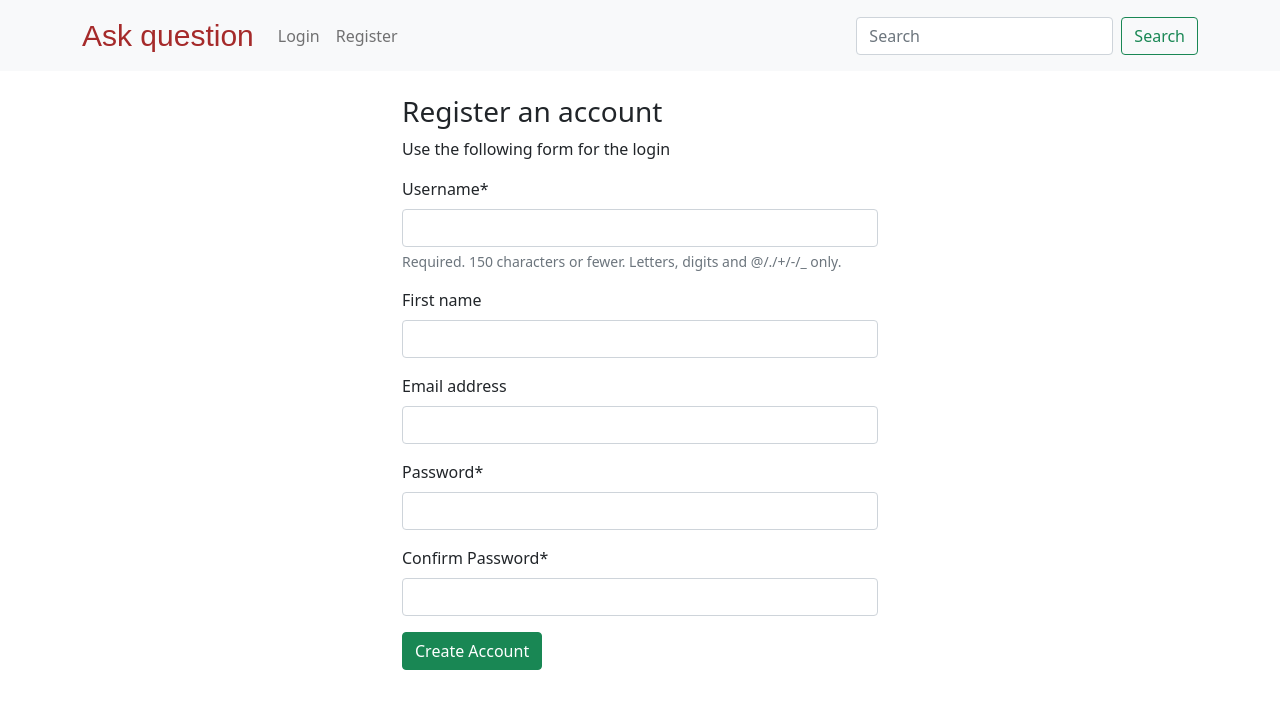
After one commit to ivelinakaraivanova/QuestionsAndAnswersApp, a Django app: page /register/ in a window 1280 px wide. The commit adds this page. Shown: the top 709 px of the page. Run offline with Django 4.2, Linux system fonts and the light colour scheme; some libraries are stand-ins or nearby versions.

Commit message:
User login, logout and registration added

```diff
--- /dev/null
+++ b/src/questions_and_answers/questions_and_answers/questions/forms.py
@@ -0,0 +1,28 @@
+from django import forms
+from django.contrib.auth import get_user_model
+
+User = get_user_model()
+
+
+class UserRegistrationForm(forms.ModelForm):
+
+    password = forms.CharField(
+        label='Password',
+        widget= forms.PasswordInput,
+    )
+
+    password2 = forms.CharField(
+        label='Confirm Password',
+        widget=forms.PasswordInput,
+    )
+
+    class Meta:
+        model = User
+        fields = ('username', 'first_name', 'email')
+
+    def clean_password2(self):
+        clean_data = self.cleaned_data
+        if clean_data['password'] != clean_data['password2']:
+            raise forms.ValidationError("Passwords don't match")
+
+        return clean_data['password2']
--- a/src/questions_and_answers/questions_and_answers/questions/views.py
+++ b/src/questions_and_answers/questions_and_answers/questions/views.py
@@ -1,5 +1,6 @@
 from django.shortcuts import render, get_object_or_404
 
+from questions_and_answers.questions.forms import UserRegistrationForm
 from questions_and_answers.questions.models import Question
 
 
@@ -21,3 +22,19 @@ def question_details(request, slug):
     }
 
     return render(request, 'q_details.html', context)
+
+
+def register(request):
+    if request.method == 'POST':
+        user_form = UserRegistrationForm(request.POST)
+
+        if user_form.is_valid():
+            new_user = user_form.save(commit=False)
+            new_user.set_password(user_form.cleaned_data['password'])
+            new_user.save()
+            return render(request, 'register_done.html', {'user_form': user_form})
+
+    else:
+        user_form = UserRegistrationForm()
+
+    return render(request, 'register.html', {'user_form': user_form})
--- a/src/questions_and_answers/questions_and_answers/urls.py
+++ b/src/questions_and_answers/questions_and_answers/urls.py
@@ -19,4 +19,5 @@ from django.urls import path, include
 urlpatterns = [
     path('admin/', admin.site.urls),
     path('', include('questions_and_answers.questions.urls')),
+    path('', include('questions_and_answers.users.urls')),
 ]
--- /dev/null
+++ b/src/questions_and_answers/questions_and_answers/users/urls.py
@@ -0,0 +1,10 @@
+from django.urls import path
+from django.contrib.auth.views import LoginView, LogoutView
+
+from questions_and_answers.questions.views import register
+
+urlpatterns = [
+    path('login/', LoginView.as_view(), name='login'),
+    path('logout/', LogoutView.as_view(template_name='registration/logout.html'), name='logout'),
+    path('register/', register, name='register'),
+]
--- a/src/questions_and_answers/templates/navbar.html
+++ b/src/questions_and_answers/templates/navbar.html
@@ -15,17 +15,18 @@
     </button>
     <div class="collapse navbar-collapse" id="navbarSupportedContent">
       <ul class="navbar-nav me-auto mb-2 mb-lg-0">
-        <li class="nav-item">
-          <a class="nav-link disabled">Welcome, ...</a>
+          {%  if request.user.is_authenticated %}
+            <li class="nav-item mx-5">
+              <a class="nav-link disabled">Welcome, {{request.user.username}}</a>
             </li>
             <li class="nav-item">
-          <a class="nav-link active" aria-current="page" href="#">Home</a>
+              <a class="nav-link active" aria-current="page" href="{% url 'questions_list' %}">Home</a>
             </li>
             <li class="nav-item">
               <a class="nav-link" href="#">Add Question</a>
             </li>
             <li class="nav-item">
-          <a class="nav-link" href="#">Logout</a>
+              <a class="nav-link" href="{% url 'logout' %}">Logout</a>
             </li>
             <li class="nav-item dropdown">
               <a class="nav-link dropdown-toggle" href="#" id="navbarDropdown" role="button" data-bs-toggle="dropdown" aria-expanded="false">
@@ -37,12 +38,14 @@
                 <li><a class="dropdown-item" href="#">Quiestion & Answer</a></li>
               </ul>
             </li>
+          {% else %}
             <li class="nav-item">
-          <a class="nav-link" href="#">Login</a>
+              <a class="nav-link" href="{% url 'login' %}">Login</a>
             </li>
             <li class="nav-item">
-          <a class="nav-link" href="#">Register</a>
+              <a class="nav-link" href="{% url 'register' %}">Register</a>
             </li>
+          {% endif %}
       </ul>
       <form class="d-flex">
         <input class="form-control me-2" type="search" placeholder="Search" aria-label="Search">
--- /dev/null
+++ b/src/questions_and_answers/templates/register.html
@@ -0,0 +1,30 @@
+{%  extends 'base.html' %}
+{% load crispy_forms_tags %}
+
+{% block title %} Registration {% endblock %}
+
+{% block style %}
+    <style>
+        .register_style {
+            width: 500px;
+            margin: auto;
+        }
+    </style>
+{%  endblock %}
+
+{% block body %}
+    <div class="container mt-4 register_style">
+    <h3>Register an account</h3>
+    <p>
+        Use the following form for the login
+    </p>
+    <form action="" method="post" novalidate>
+
+        {% csrf_token %}
+        {{ user_form | crispy }}
+
+        <input type="submit" value="Create Account" class="btn btn-success">
+
+    </form>
+    </div>
+{% endblock %}
```
Also changed, not shown: src/questions_and_answers/questions_and_answers/settings.py (+13 -0 lines), src/questions_and_answers/templates/register_done.html (added, +13 -0 lines), src/questions_and_answers/templates/registration/login.html (added, +28 -0 lines), src/questions_and_answers/templates/registration/logout.html (added, +12 -0 lines). Lines whose indentation alone changed are shown as unchanged.
